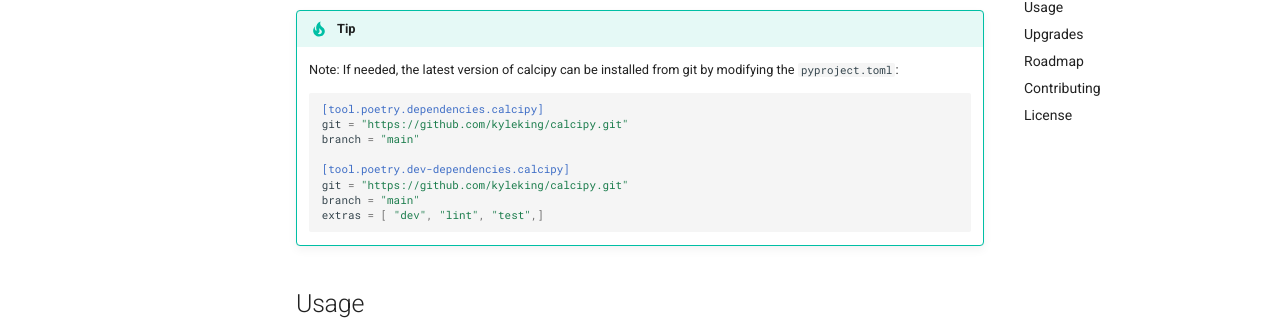
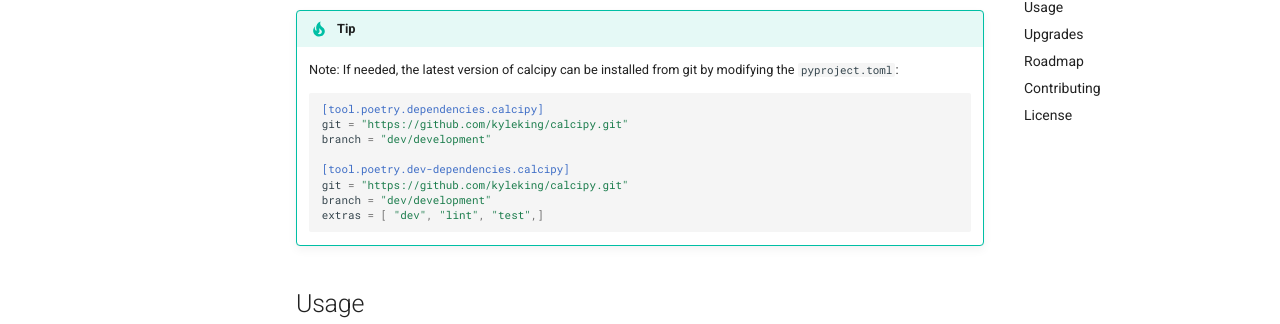
Before and after one commit to KyleKing/calcipy, an MkDocs documentation site: the page built from docs/README.md, in a window 1280 px wide and 900 px high, scrolled down 569 px. Shown: the part 128-452 px from the top of the window. Built offline with MkDocs 1.6.1 and Material for MkDocs 9.7.7, drawn with Linux system fonts in a browser that asks for light colours; comment, search, counter and statistics services are not loaded.

Commit message:
docs: minor corrections

````diff
--- a/docs/README.md
+++ b/docs/README.md
@@ -21,11 +21,11 @@ cd new_project
     ```toml
     [tool.poetry.dependencies.calcipy]
     git = "https://github.com/kyleking/calcipy.git"
-    branch = "main"
+    branch = "dev/development"
 
     [tool.poetry.dev-dependencies.calcipy]
     git = "https://github.com/kyleking/calcipy.git"
-    branch = "main"
+    branch = "dev/development"
     extras = [ "dev", "lint", "test",]
     ```
 
````
Also changed, not shown: 2 other files.
